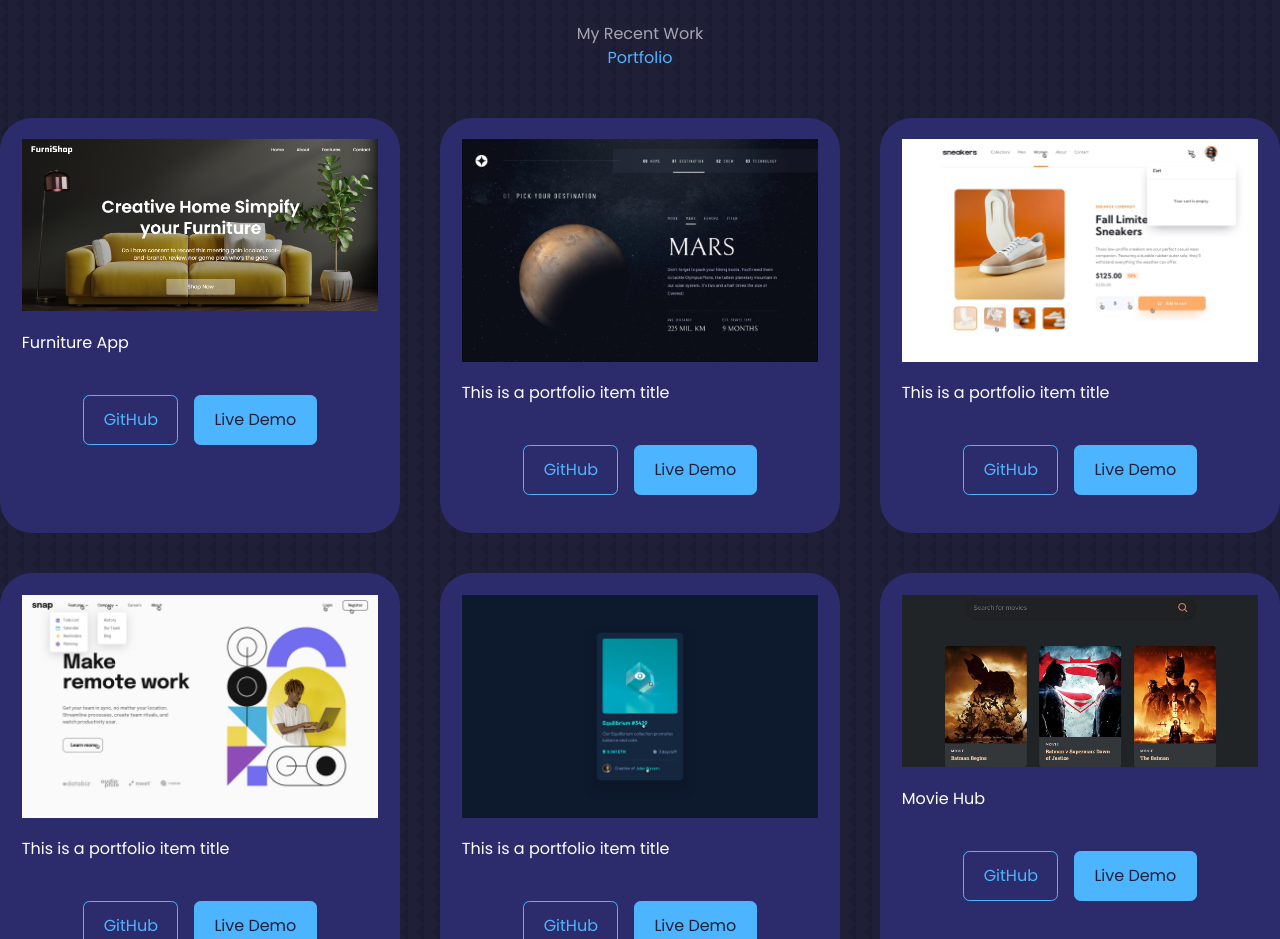
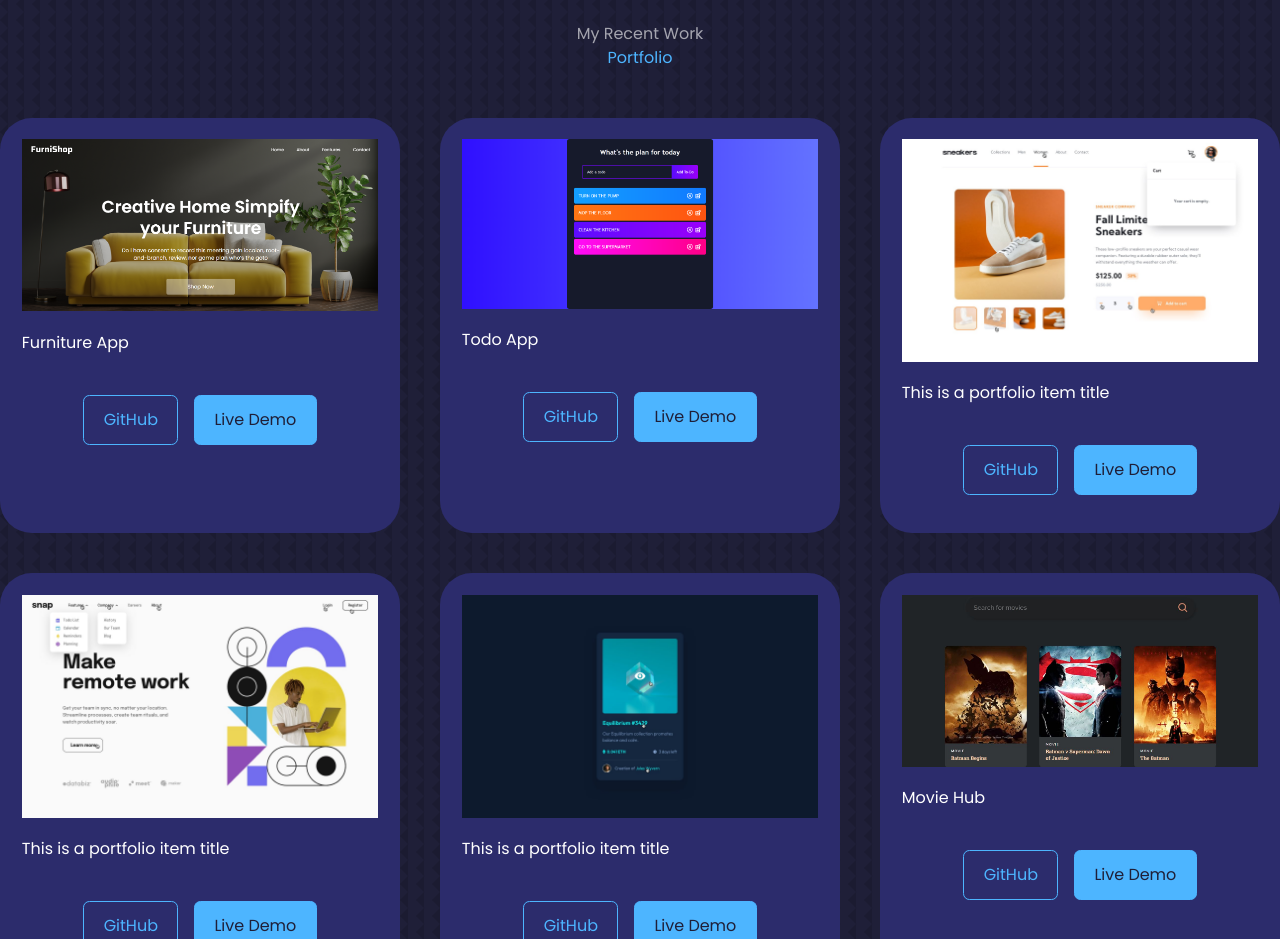
Before and after one commit to BakareHameed/Portfolio, a React (Create React App) app: page / in a window 1280 px wide. Shown: the part 2020-2959 px from the top of the page. Built offline with nearby package versions, Linux system fonts and the light colour scheme.

Commit message:
added the todoapp project to the portfolio

```diff
--- a/src/components/portfolio/Portfolio.jsx
+++ b/src/components/portfolio/Portfolio.jsx
@@ -1,11 +1,11 @@
 import React from 'react'
 import './portfolio.css'
 import furniture from '../../assets/Furniture-App.png'
-import space from '../../assets/mars.jpg'
+import todo from '../../assets/hameedtodoapp.png'
 import basket from '../../assets/active-states-basket-empty.jpg'
 import intro from '../../assets/intro-section.jpg'
 import nft from '../../assets/nft.jpg'
-import todo from '../../assets/movie.JPG'
+import movie from '../../assets/movie.JPG'
 
 const Portfolio = () => {
   return (
@@ -21,17 +21,17 @@ const Portfolio = () => {
           <h3>Furniture App</h3>
           <div className='cta'>
             <a href="https://github.com/BakareHameed/Furniture-App-" className='btn' target='_blank' rel="noreferrer">GitHub</a>
-            <a href="https://flourishing-kleicha-f590bd.netlify.app/" className='btn btn-primary' target='_blank' rel="noreferrer">Live Demo</a>
+            <a href="https://hameedfurnitureapp.netlify.app/" className='btn btn-primary' target='_blank' rel="noreferrer">Live Demo</a>
           </div>
         </article>
         <article className='portfolio__item'>
           <div className="portfolio_item-image">
-            <img src={space} alt="" />
+            <img src={todo} alt="" />
           </div>
-          <h3>This is a portfolio item title</h3>
+          <h3>Todo App</h3>
           <div className='cta'>
-            <a href="https://github.com" className='btn' target='_blank' rel="noreferrer">GitHub</a>
-            <a href="https://github.com" className='btn btn-primary' target='_blank' rel="noreferrer">Live Demo</a>
+            <a href="https://github.com/BakareHameed/Todo-app" className='btn' target='_blank' rel="noreferrer">GitHub</a>
+            <a href="https://hameedtodoapp.netlify.app/" className='btn btn-primary' target='_blank' rel="noreferrer">Live Demo</a>
           </div>
         </article>
         <article className='portfolio__item'>
@@ -66,7 +66,7 @@ const Portfolio = () => {
         </article>
         <article className='portfolio__item'>
           <div className="portfolio_item-image">
-            <img src={todo} alt=""/>
+            <img src={movie} alt=""/>
           </div>
           <h3>Movie Hub</h3>
           <div className='cta'>
```
Also changed, not shown: src/assets/hameedtodoapp.png (added), 1 other file (tests, documents, lock files or other folders).
